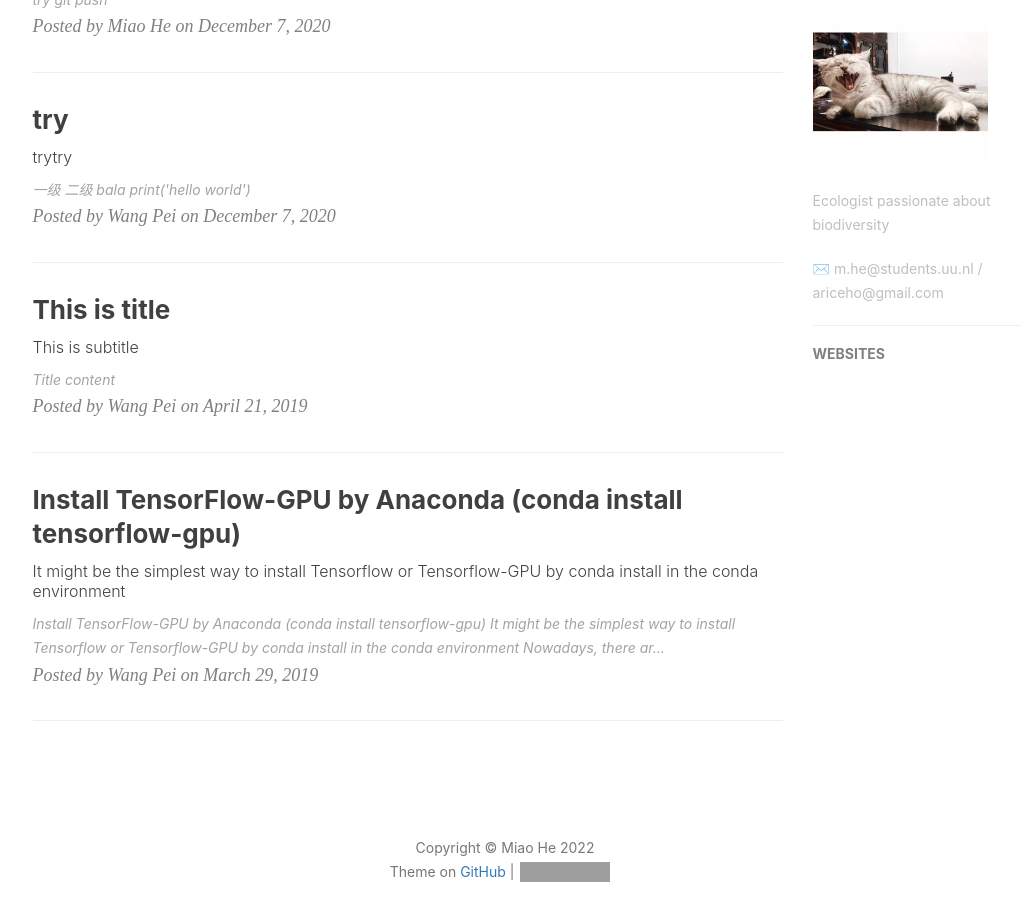
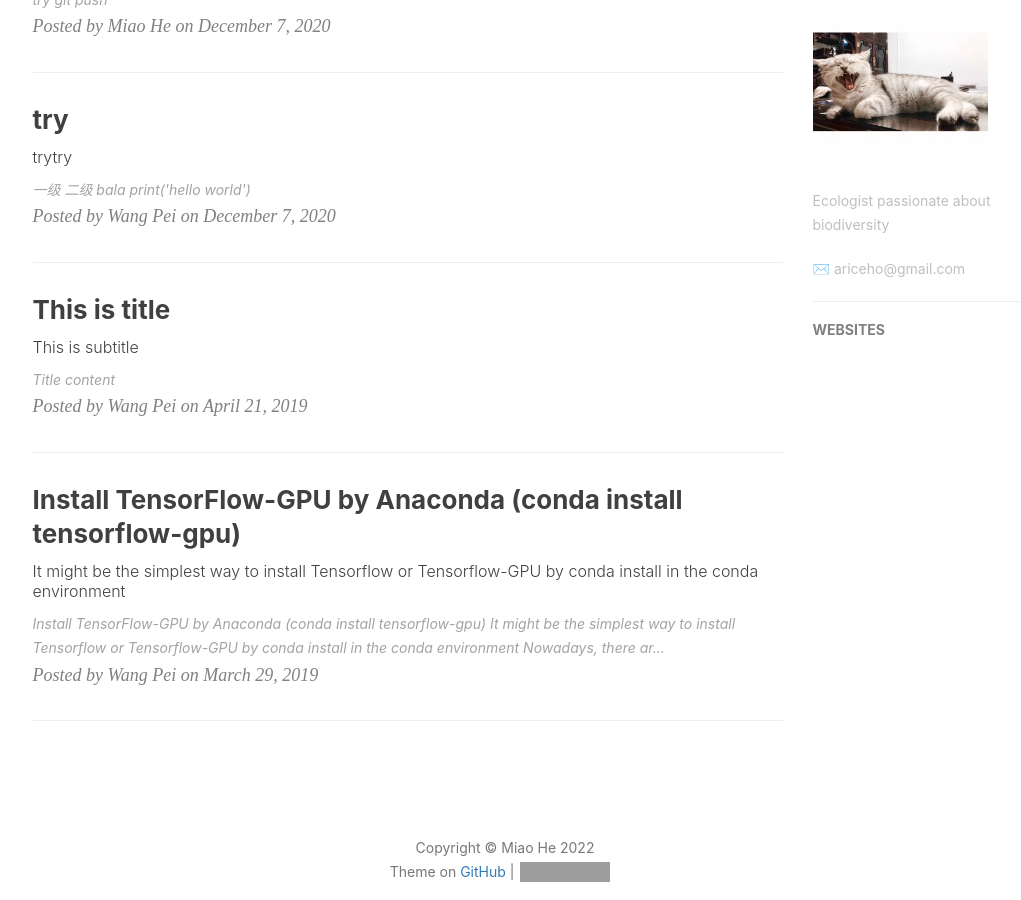
Before and after one commit to MiaoHe13/MiaoHe13.github.io, a Jekyll site: the page built from index.html, in a window 1280 px wide and 900 px high, scrolled down 524 px. Shown: the whole window, without its empty margins (135-1156 px from the left). Built offline with Jekyll 4.4.1, drawn with Linux system fonts in a browser that asks for light colours; nearby versions of some CDN libraries; the list of posts is cut into pages by our own code; comment, search, counter and statistics services are not loaded; some of the changed lines change nothing that is shown; grey boxes are pictures that could not be loaded.

Commit message:
Update _config.yml

```diff
--- a/_config.yml
+++ b/_config.yml
@@ -2,7 +2,8 @@
 title: Miao He
 SEOTitle: Miao He, Ecologist
 header-img: "img/BingWallpaper-20220316.jpg"
-email: m.he@students.uu.nl / ariceho@gmail.com
+email: m.he@students.uu.nl
+email: ariceho@gmail.com
 description: "I am a MSc student in Environmental Biology program at Utrecht University. My research interest is Biodiversity-Ecosystem functioning relationships (BEF) under global changes. "
 keyword: "Miao He, Ecologist"
 url: "http://miaohe13.github.io"          # your host, for absolute URL
```
